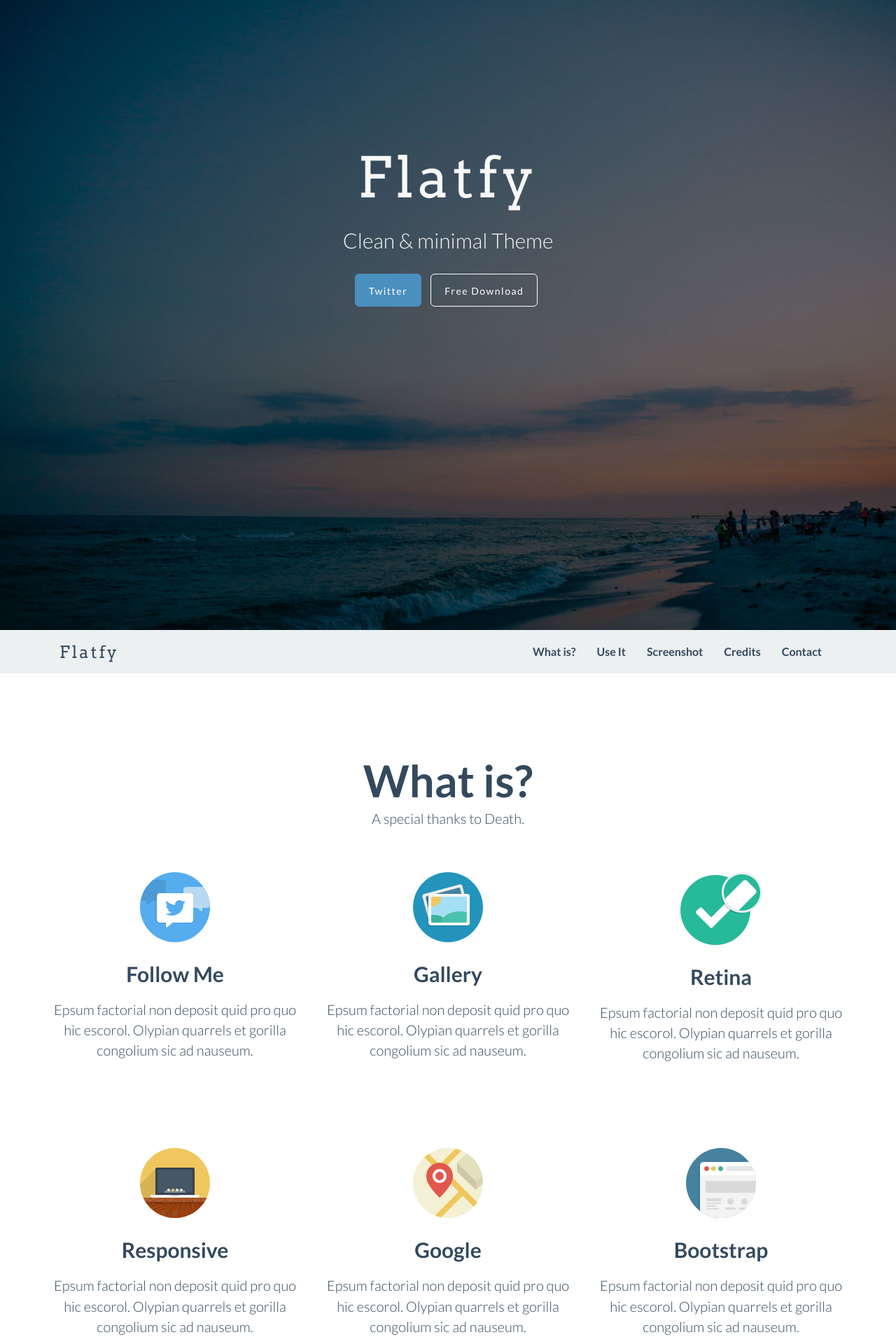
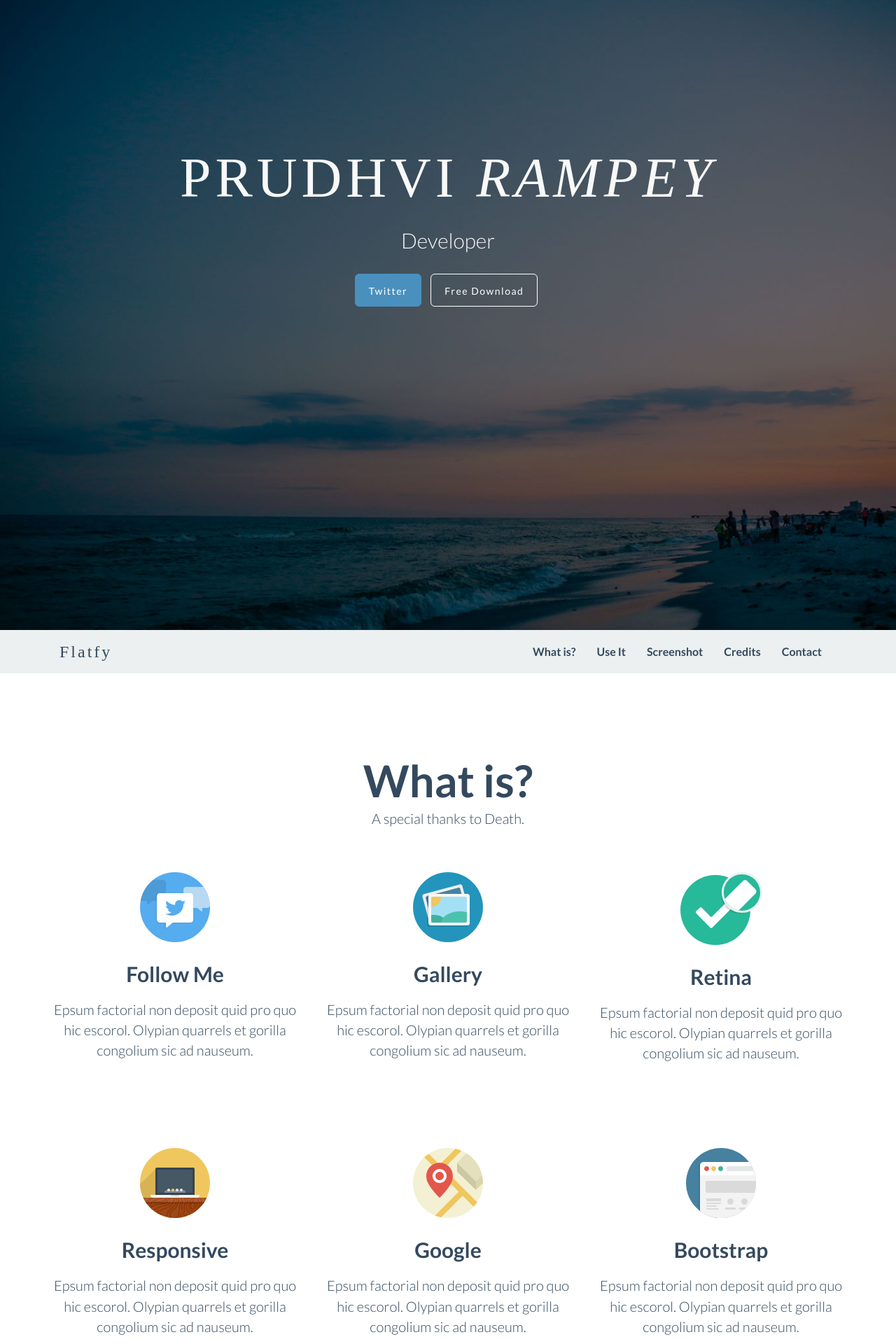
Before and after one commit to 0xRampey/prampey.github.io, a Jekyll site: the page index.html, which Jekyll copies as it is, in a window 1280 px wide. Shown: the top 1920 px of the page at 70% size. Built offline with Jekyll 4.4.1, drawn with Linux system fonts in a browser that asks for light colours.

Commit message:
Designed intro

```diff
--- a/css/general.css
+++ b/css/general.css
@@ -1252,3 +1252,7 @@ p.copyright {
 	}
 
 }
+.thin_italic {
+    font-weight: 300;
+    font-style: italic;
+}
--- a/index.html
+++ b/index.html
@@ -11,7 +11,7 @@
     <meta name="description" content="Flatfy Free Flat and Responsive HTML5 Template ">
     <meta name="author" content="">
 
-    <title>Flatfy – Free Flat and Responsive HTML5 Template</title>
+    <title>Prudhvi Rampey</title>
 
     <!-- Bootstrap core CSS -->
     <link href="css/bootstrap.min.css" rel="stylesheet">
@@ -19,7 +19,7 @@
     <!-- Custom Google Web Font -->
     <link href="font-awesome/css/font-awesome.min.css" rel="stylesheet">
     <link href='http://fonts.googleapis.com/css?family=Lato:100,300,400,700,900,100italic,300italic,400italic,700italic,900italic' rel='stylesheet' type='text/css'>
-	<link href='http://fonts.googleapis.com/css?family=Arvo:400,700' rel='stylesheet' type='text/css'>
+	<link href='http://fonts.googleapis.com/css?family=Lato'  rel='stylesheet' type='text/css'>
 
     <!-- Custom CSS-->
     <link href="css/general.css" rel="stylesheet">
@@ -58,8 +58,8 @@
 	<!-- FullScreen -->
     <div class="intro-header">
 		<div class="col-xs-12 text-center abcen1">
-			<h1 class="h1_home wow fadeIn" data-wow-delay="0.4s">Flatfy</h1>
-			<h3 class="h3_home wow fadeIn" data-wow-delay="0.6s">Clean & minimal Theme</h3>
+			<h1 class="h1_home wow fadeIn" data-wow-delay="0.4s">PRUDHVI <span class="thin_italic wow fadeInLeft" data-wow-delay="1s">RAMPEY</span></h1>
+			<h3 class="h3_home wow fadeIn" data-wow-delay="0.6s">Developer</h3>
 			<ul class="list-inline intro-social-buttons">
 				<li><a href="https://twitter.com/galantiandrea" class="btn  btn-lg mybutton_cyano wow fadeIn" data-wow-delay="0.8s"><span class="network-name">Twitter</span></a>
 				</li>
```
